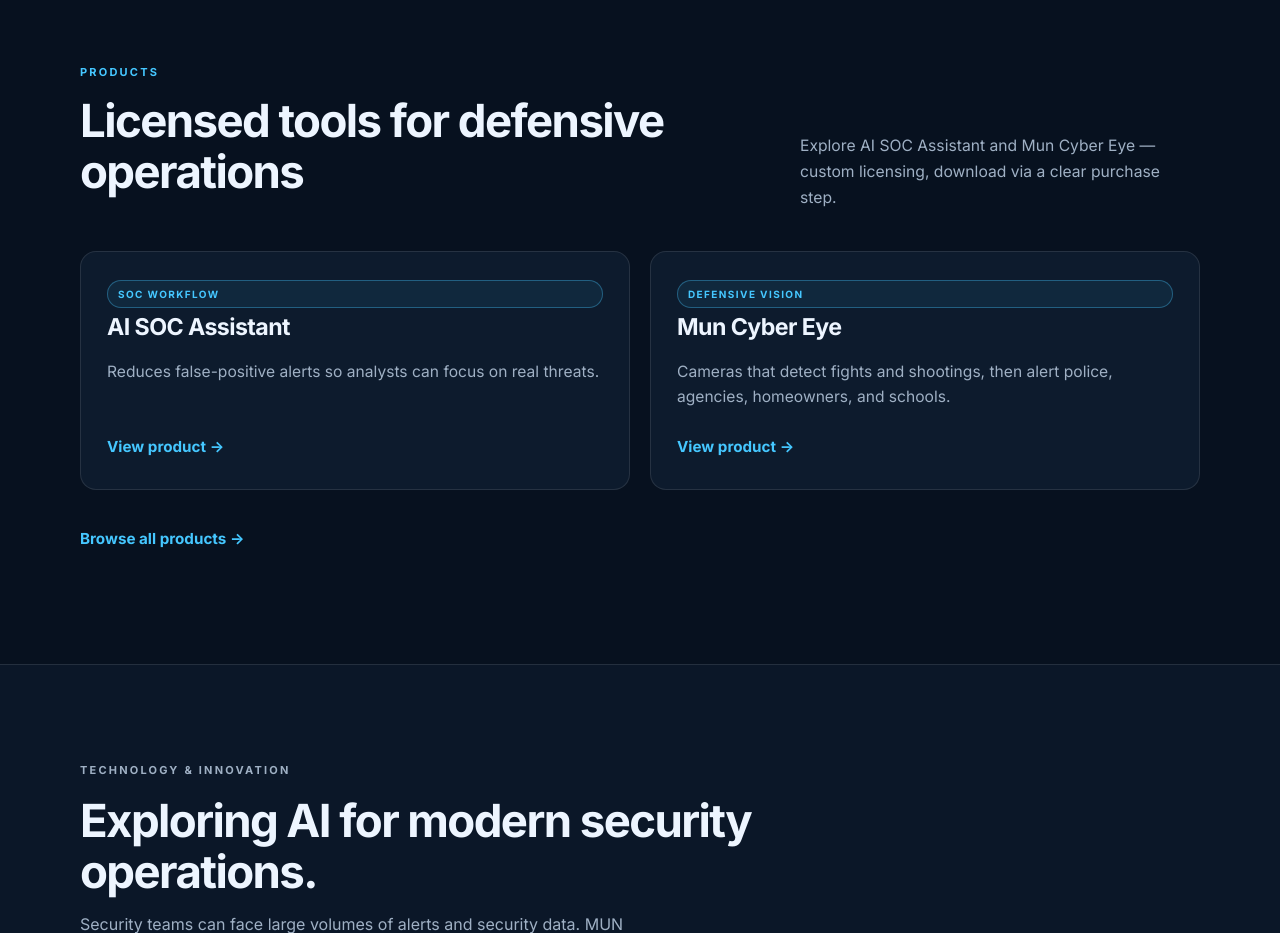
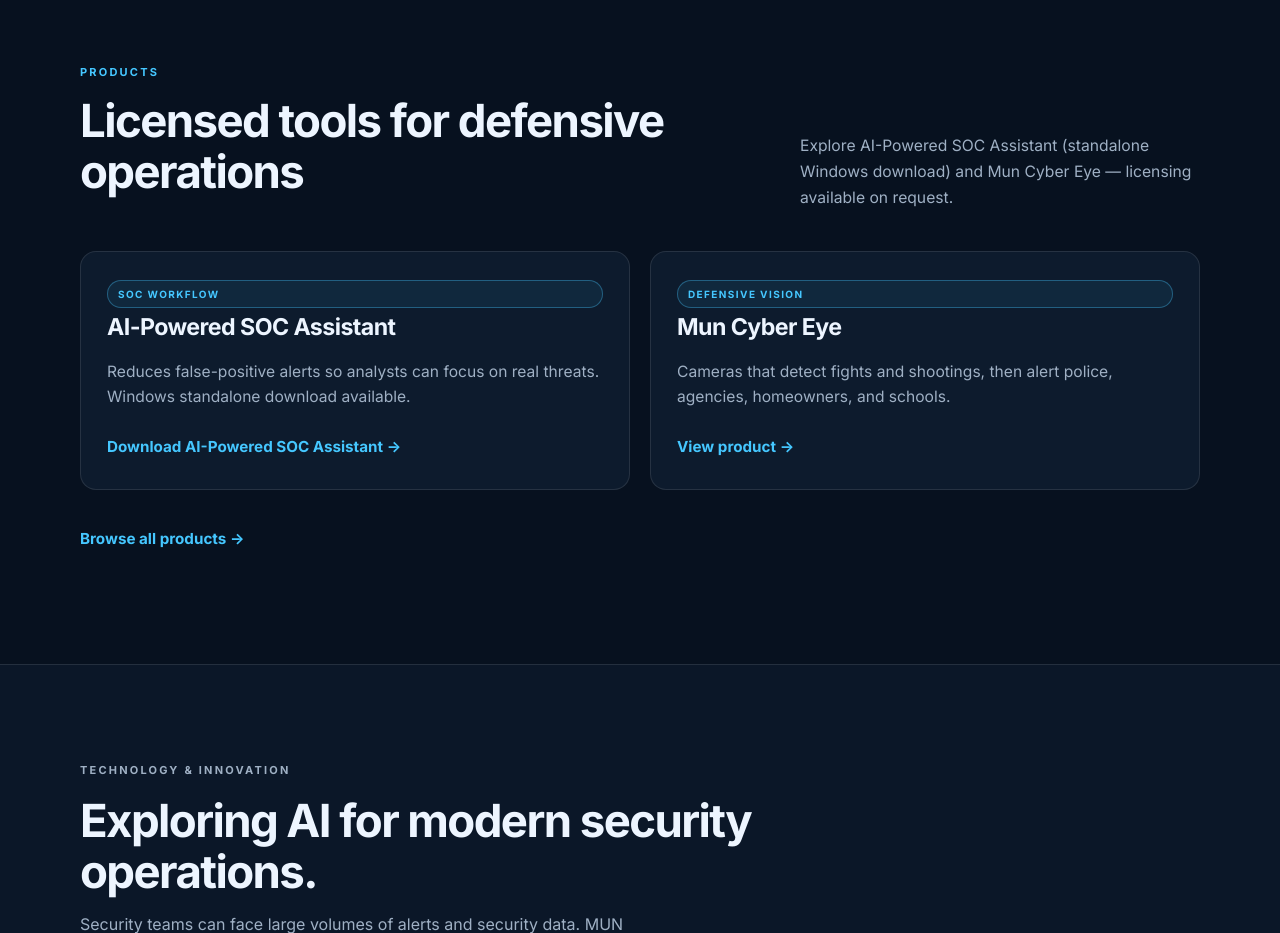
Before and after one commit to ataallan/mun-cyber-technologies, a website: page improved/index.html in a window 1280 px wide. Shown: the part 2060-2993 px from the top of the page. Drawn offline with Linux system fonts and the light colour scheme; no server answers.

Commit message:
Rename homepage teaser to AI-Powered SOC Assistant download

```diff
--- a/improved/index.html
+++ b/improved/index.html
@@ -174,14 +174,14 @@
             <p class="eyebrow">Products</p>
             <h2 id="products-teaser-heading">Licensed tools for defensive operations</h2>
           </div>
-          <p>Explore AI SOC Assistant and Mun Cyber Eye — custom licensing, download via a clear purchase step.</p>
+          <p>Explore AI-Powered SOC Assistant (standalone Windows download) and Mun Cyber Eye — licensing available on request.</p>
         </div>
         <div class="product-grid teaser-grid">
           <a class="product-card" href="products.html#ai-soc-assistant">
             <span class="product-tag">SOC workflow</span>
-            <h3>AI SOC Assistant</h3>
-            <p class="product-summary">Reduces false-positive alerts so analysts can focus on real threats.</p>
-            <span class="text-link">View product →</span>
+            <h3>AI-Powered SOC Assistant</h3>
+            <p class="product-summary">Reduces false-positive alerts so analysts can focus on real threats. Windows standalone download available.</p>
+            <span class="text-link">Download AI-Powered SOC Assistant →</span>
           </a>
           <a class="product-card" href="products.html#mun-cyber-eye">
             <span class="product-tag">Defensive vision</span>
```
